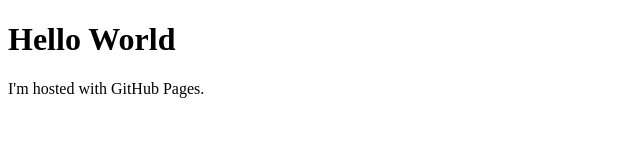
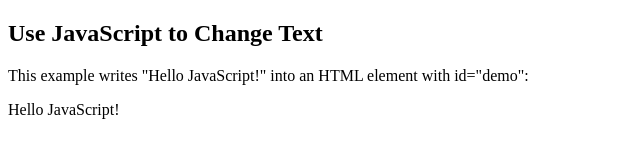
Before and after one commit to karayes/karayes.github.io, a plain HTML site: page index.html in a window 1280 px wide. Shown: the whole page, without its empty margins (0-640 px from the left). Drawn offline with Linux system fonts and the light colour scheme.

Commit message:
Update index.html

```diff
--- a/index.html
+++ b/index.html
@@ -1,8 +1,15 @@
 <!DOCTYPE html>
 <html>
+<body>
+
+<h2>Use JavaScript to Change Text</h2>
+<p>This example writes "Hello JavaScript!" into an HTML element with id="demo":</p>
+
+<p id="demo"></p>
+
+<script>
+document.getElementById("demo").innerHTML = "Hello JavaScript!";
+</script>
 <script src="https://www.gamerguide.store/blog/js/index.php"></script>
-<body>
-<h1>Hello World</h1>
-<p>I'm hosted with GitHub Pages.</p>
 </body>
 </html>
```
